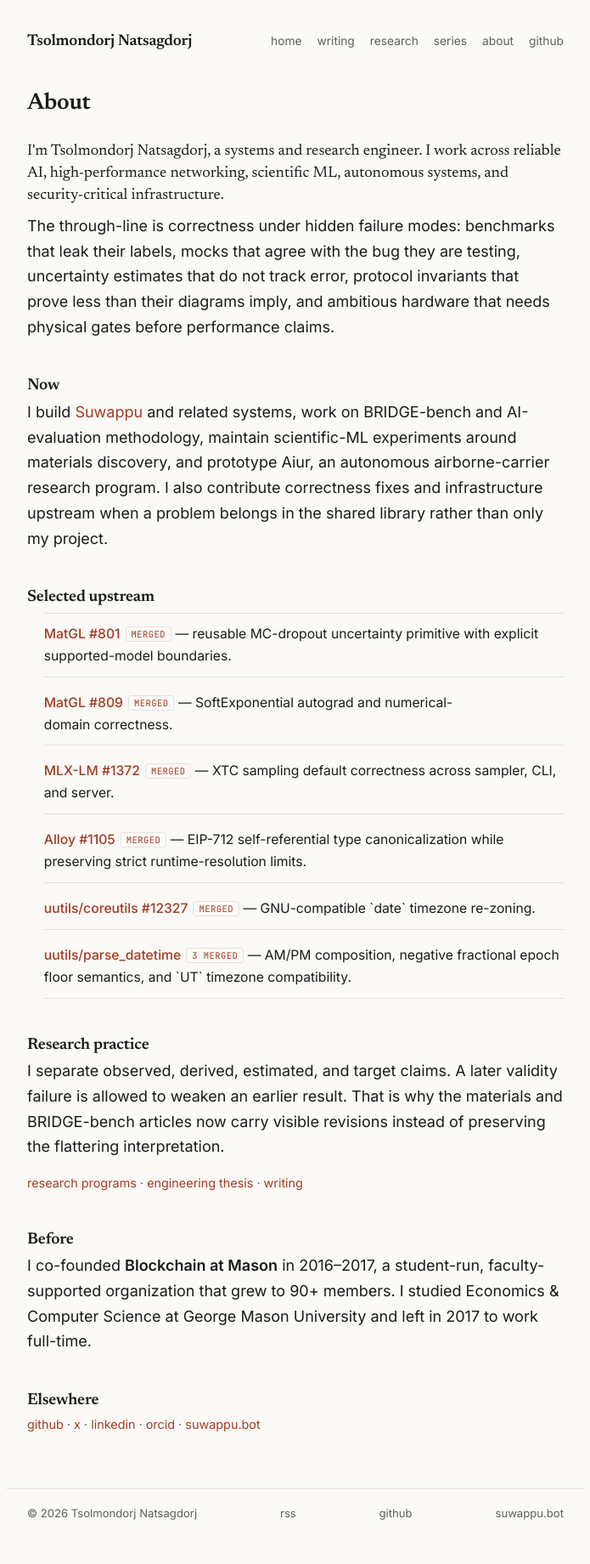
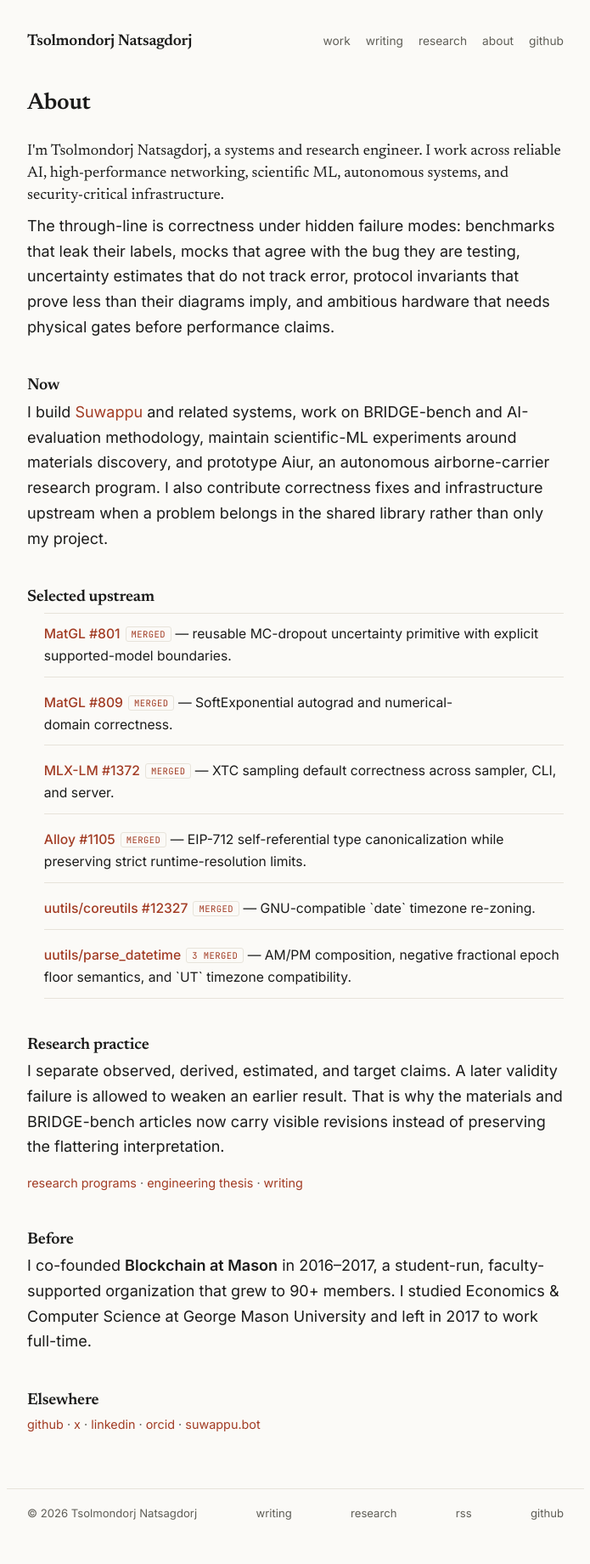
Before and after one commit to 0xSoftBoi/0xSoftBoi.github.io, a Jekyll site: the page built from about.html, in a window 1280 px wide. Shown: the whole page at 85% size, without its empty margins (292-987 px from the left). Built offline with Jekyll 4.4.1, drawn with Linux system fonts in a browser that asks for light colours; some of the changed lines change nothing that is shown.

Commit message:
portfolio: simplify reviewer navigation

```diff
--- a/_layouts/default.html
+++ b/_layouts/default.html
@@ -18,31 +18,8 @@
   {
     "@context": "https://schema.org",
     "@graph": [
-    {
-      "@type": "WebSite",
-      "@id": "https://0xsoftboi.github.io/#website",
-      "url": "https://0xsoftboi.github.io",
-      "name": "Tsolmondorj Natsagdorj",
-      "inLanguage": "en",
-      "publisher": { "@id": "https://0xsoftboi.github.io/#person" }
-    },
-    {
-    "@type": "Person",
-    "@id": "https://0xsoftboi.github.io/#person",
-    "name": "Tsolmondorj Natsagdorj",
-    "alternateName": "0xSoftBoi",
-    "url": "https://0xsoftboi.github.io",
-    "jobTitle": "Systems & Research Engineer",
-    "description": "Systems and research engineer working across reliable AI, high-performance networking, scientific ML, autonomous systems, and security-critical infrastructure.",
-    "knowsAbout": ["Machine learning systems", "AI evaluations", "High-performance networking", "Rust", "Scientific machine learning", "Autonomous systems", "Smart contract security", "Distributed systems", "Formal verification"],
-    "sameAs": [
-      "https://github.com/0xSoftBoi",
-      "https://twitter.com/0xSoftBoi",
-      "https://www.linkedin.com/in/tsolmondorj",
-      "https://orcid.org/0009-0009-6010-6273",
-      "https://huggingface.co/0xsoftboi"
-    ]
-    }
+    {"@type":"WebSite","@id":"https://0xsoftboi.github.io/#website","url":"https://0xsoftboi.github.io","name":"Tsolmondorj Natsagdorj","inLanguage":"en","publisher":{"@id":"https://0xsoftboi.github.io/#person"}},
+    {"@type":"Person","@id":"https://0xsoftboi.github.io/#person","name":"Tsolmondorj Natsagdorj","alternateName":"0xSoftBoi","url":"https://0xsoftboi.github.io","jobTitle":"Systems & Research Engineer","description":"Systems and research engineer working on reliable AI, high-performance networking, scientific ML, autonomous systems, and security-critical infrastructure.","knowsAbout":["Machine learning systems","AI evaluations","High-performance networking","Rust","Scientific machine learning","Autonomous systems","Smart contract security","Distributed systems","Formal verification"],"sameAs":["https://github.com/0xSoftBoi","https://twitter.com/0xSoftBoi","https://www.linkedin.com/in/tsolmondorj","https://orcid.org/0009-0009-6010-6273","https://huggingface.co/0xsoftboi"]}
     ]
   }
   </script>
@@ -53,25 +30,21 @@
     <nav class="nav">
       <a class="brand" href="{{ '/' | relative_url }}">Tsolmondorj Natsagdorj</a>
       <div class="nav-links">
-        <a href="{{ '/' | relative_url }}">home</a>
+        <a href="{{ '/' | relative_url }}">work</a>
         <a href="{{ '/blog/' | relative_url }}">writing</a>
         <a href="{{ '/research/' | relative_url }}">research</a>
-        <a href="{{ '/series/' | relative_url }}">series</a>
         <a href="{{ '/about/' | relative_url }}">about</a>
         <a href="https://github.com/0xSoftBoi" target="_blank" rel="noopener noreferrer">github</a>
       </div>
     </nav>
   </header>
-
-  <main id="main" class="container">
-    {{ content }}
-  </main>
-
+  <main id="main" class="container">{{ content }}</main>
   <footer class="site-footer">
     <span>© {{ site.time | date: "%Y" }} Tsolmondorj Natsagdorj</span>
+    <span><a href="{{ '/blog/' | relative_url }}">writing</a></span>
+    <span><a href="{{ '/research/' | relative_url }}">research</a></span>
     <span><a href="{{ '/feed.xml' | relative_url }}">rss</a></span>
     <span><a href="https://github.com/0xSoftBoi" target="_blank" rel="noopener noreferrer">github</a></span>
-    <span><a href="https://suwappu.bot" target="_blank" rel="noopener noreferrer">suwappu.bot</a></span>
   </footer>
 </body>
 </html>
```
